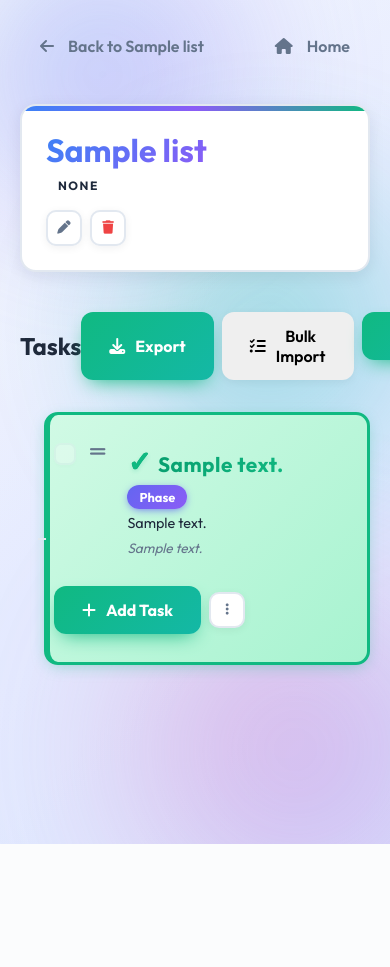
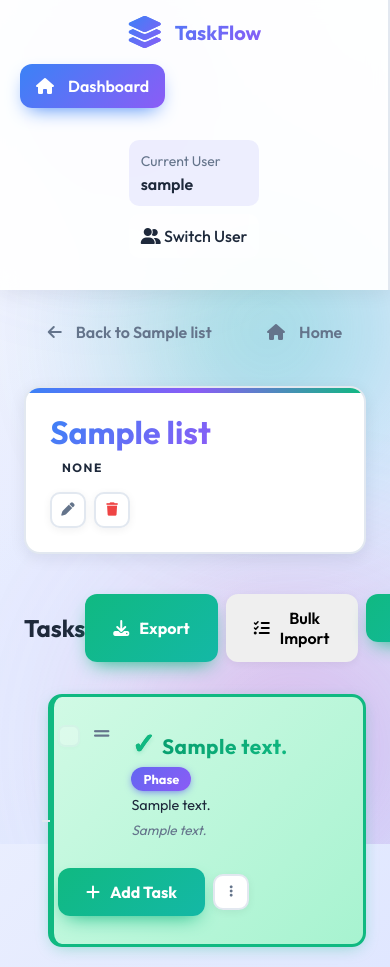
Before and after one commit to Arifrei/todo_app, a Flask app: page /list/1 in a window 390 px wide; the page is wider, and only the part inside the window is pictured. Before the commit the page ends 844 px from the top of that part, so only its background shows below. Run offline with Flask 3, Linux system fonts and the light colour scheme; the visitor is signed in with stand-in values (Sample User, id 1); tables that the repository leaves empty hold one stand-in row (values such as "Sample post").

Commit message:
Optimize for PWA

```diff
--- a/static/style.css
+++ b/static/style.css
@@ -1231,19 +1231,41 @@ textarea.form-control {
     color: var(--primary-color);
 }
 
-/* Mobile Responsive */
-@media (max-width: 700px) {
+/* Mobile & Tablet Responsive */
+@media (max-width: 1024px) {
+    .app-container {
+        flex-direction: column;
+    }
+
     .sidebar {
-        display: none;
+        width: 100%;
+        display: flex;
+        align-items: center;
+        gap: 1rem;
+        padding: 1rem 1.25rem;
+        position: sticky;
+        top: 0;
+        z-index: 100;
+        box-shadow: 0 6px 16px rgba(0,0,0,0.05);
+    }
+
+    .logo {
+        font-size: 1.25rem;
+    }
+
+    .nav-links {
+        display: flex;
+        gap: 0.5rem;
+        margin-left: auto;
+    }
+
+    .nav-links a {
+        padding: 0.75rem 1rem;
     }
 
     .content {
-        padding: 1.25rem;
+        padding: 1.25rem 1.5rem;
         max-width: 100%;
-    }
-
-    .grid {
-        grid-template-columns: 1fr;
     }
 
     h1 {
@@ -1372,6 +1357,61 @@ textarea.form-control {
     }
 }
 
+@media (max-width: 700px) {
+    .sidebar {
+        flex-wrap: wrap;
+    }
+
+    .nav-links {
+        width: 100%;
+        justify-content: flex-start;
+        flex-wrap: wrap;
+    }
+
+    .nav-links a {
+        flex: 1 1 auto;
+        justify-content: center;
+        text-align: center;
+    }
+
+    .list-header {
+        padding: 1.5rem;
+    }
+
+    .list-header .card-header {
+        flex-direction: column;
+        align-items: flex-start;
+        gap: 1rem;
+    }
+
+    .task-content {
+        flex-direction: row;
+        align-items: flex-start;
+        gap: 0.875rem;
+    }
+
+    /* Position checkbox inline on mobile instead of absolute */
+    .select-item {
+        position: relative;
+        left: 0;
+        top: 0;
+        transform: none;
+        order: -1;
+    }
+
+    /* Show checkboxes more readily on mobile */
+    body:not(.selection-mode-active) .select-item {
+        opacity: 0.3;
+        pointer-events: all;
+    }
+
+    .task-item:hover .select-item,
+    body.selection-mode-active .select-item,
+    .select-item:checked {
+        opacity: 1;
+    }
+}
+
 /* Print Styles */
 @media print {
     .sidebar,
--- a/templates/base.html
+++ b/templates/base.html
@@ -4,6 +4,9 @@
     <meta charset="UTF-8">
     <meta name="viewport" content="width=device-width, initial-scale=1.0">
     <title>TaskFlow</title>
+    <meta name="theme-color" content="#3b82f6">
+    <link rel="manifest" href="{{ url_for('static', filename='manifest.json') }}">
+    <link rel="apple-touch-icon" href="{{ url_for('static', filename='favicon.png') }}">
     <link rel="preconnect" href="https://fonts.googleapis.com">
     <link rel="preconnect" href="https://fonts.gstatic.com" crossorigin>
     <link href="https://fonts.googleapis.com/css2?family=Outfit:wght@300;400;500;600;700&display=swap" rel="stylesheet">
@@ -66,5 +69,12 @@
     </div>
 
     <script src="{{ url_for('static', filename='app.js') }}"></script>
+    <script>
+        if ('serviceWorker' in navigator) {
+            window.addEventListener('load', () => {
+                navigator.serviceWorker.register('{{ url_for('static', filename='service-worker.js') }}');
+            });
+        }
+    </script>
 </body>
 </html>
```
Also changed, not shown: other parts of static/style.css (+0 -37 lines), static/service-worker.js (added, +38 -0 lines), static/manifest.json (added).
